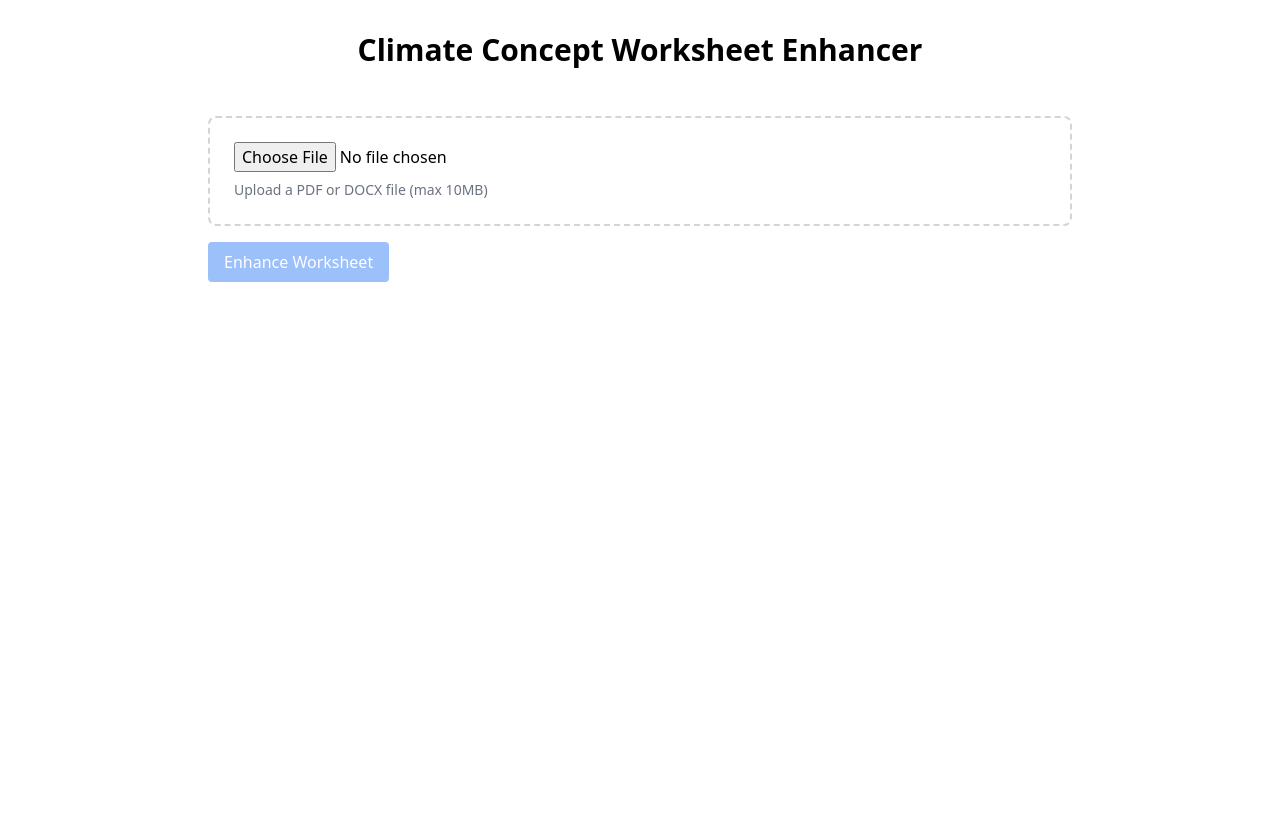
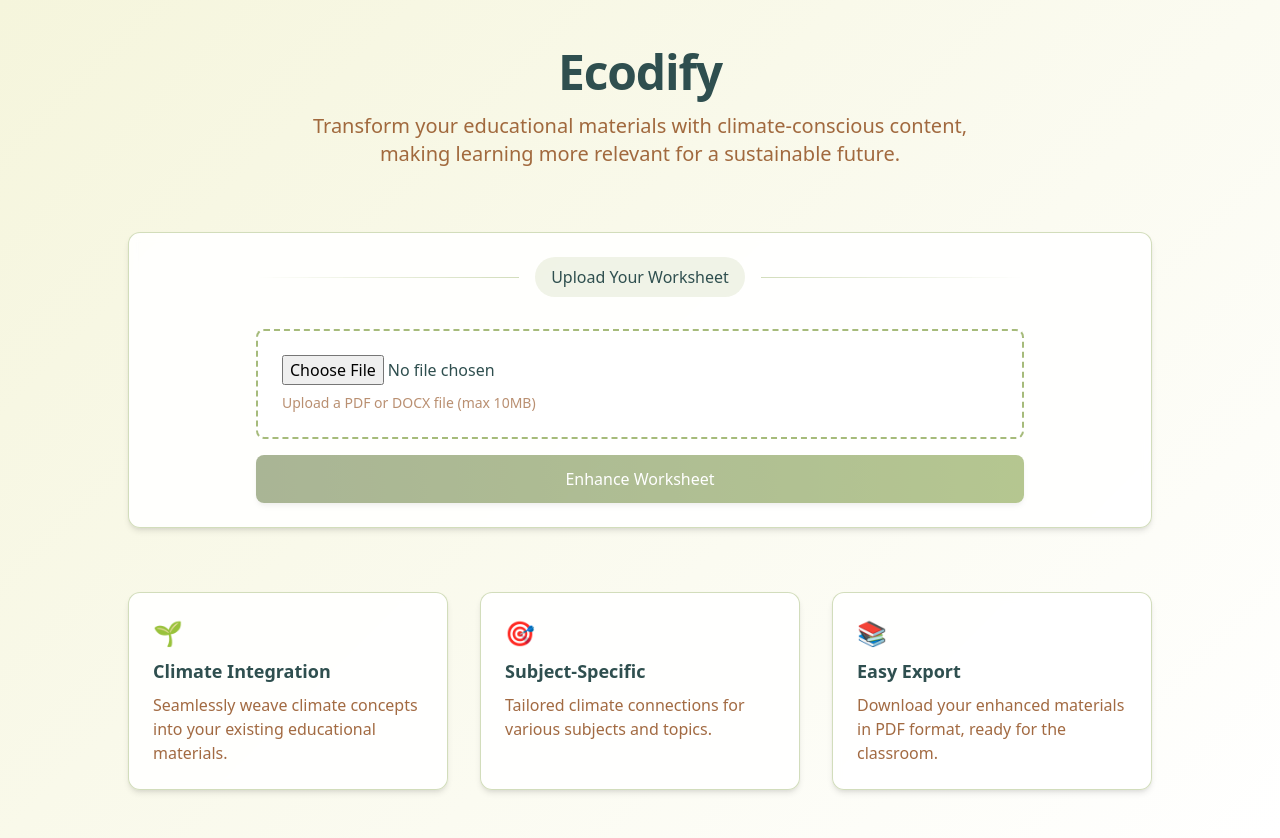
Before and after one commit to AnshSheth/ASESClimate, a Next.js app in the folder frontend/: page / in a window 1280 px wide. Before the commit the page ends 800 px from the top, so only its background shows below. Built offline with nearby package versions, Linux system fonts and the light colour scheme.

Commit message:
Update frontend styling and backend formatting for better header hierarchy and improved UI

```diff
--- a/frontend/src/components/FileUpload.tsx
+++ b/frontend/src/components/FileUpload.tsx
@@ -1,4 +1,45 @@
 import React from 'react'
+
+const formatContent = (content: string) => {
+  // Split content into lines
+  const lines = content.split('\n');
+
+  return lines.map((line, index) => {
+    // Handle double asterisk sections (smaller headers)
+    if (line.startsWith('**') && line.endsWith('**')) {
+      const headerText = line.replace(/\*\*/g, '');
+      return <h3 key={index} className="text-xl font-semibold text-ecodify-earth mt-6 mb-3">{headerText}</h3>;
+    }
+
+    // Handle single asterisk sections (major headers)
+    if (line.startsWith('*') && line.endsWith('*')) {
+      const headerText = line.replace(/\*/g, '');
+      return <h2 key={index} className="text-2xl font-bold text-ecodify-moss mt-8 mb-4">{headerText}</h2>;
+    }
+
+    // Questions (lines starting with numbers)
+    if (/^\d+\./.test(line)) {
+      return (
+        <div key={index} className="my-4">
+          <p className="text-lg text-ecodify-moss">{line}</p>
+        </div>
+      );
+    }
+
+    // URLs
+    if (line.startsWith('http')) {
+      return <a key={index} href={line} className="text-ecodify-sage hover:text-ecodify-moss underline" target="_blank" rel="noopener noreferrer">{line}</a>;
+    }
+
+    // Regular text
+    if (line.trim()) {
+      return <p key={index} className="my-2 text-ecodify-earth">{line}</p>;
+    }
+
+    // Empty lines
+    return <br key={index} />;
+  });
+};
 
 export default function FileUpload() {
   const [file, setFile] = React.useState<File | null>(null)
@@ -99,9 +140,9 @@ export default function FileUpload() {
   }
 
   return (
-    <div className="max-w-4xl mx-auto p-4">
+    <div className="space-y-6">
       <form onSubmit={handleSubmit} className="space-y-4">
-        <div className="border-2 border-dashed border-gray-300 rounded-lg p-6">
+        <div className="eco-input group">
           <input
             type="file"
             accept=".pdf,.docx"
@@ -111,13 +152,13 @@ export default function FileUpload() {
             }}
             className="w-full"
           />
-          <p className="text-sm text-gray-500 mt-2">
+          <p className="mt-2 text-sm text-ecodify-earth/60 group-hover:text-ecodify-earth/80">
             Upload a PDF or DOCX file (max 10MB)
           </p>
         </div>
 
         {error && (
-          <div className="bg-red-50 border border-red-200 text-red-700 px-4 py-3 rounded relative" role="alert">
+          <div className="bg-red-50/80 backdrop-blur-sm border border-red-200 text-red-700 px-4 py-3 rounded-lg" role="alert">
             <span className="block sm:inline">{error}</span>
           </div>
         )}
@@ -125,44 +166,51 @@ export default function FileUpload() {
         <button
           type="submit"
           disabled={!file || loading}
-          className="bg-blue-500 text-white px-4 py-2 rounded disabled:opacity-50 hover:bg-blue-600 transition-colors"
+          className="eco-button w-full"
         >
           {loading ? (
-            <span className="flex items-center">
-              <svg className="animate-spin -ml-1 mr-3 h-5 w-5 text-white" xmlns="http://www.w3.org/2000/svg" fill="none" viewBox="0 0 24 24">
+            <>
+              <svg className="animate-spin h-5 w-5" xmlns="http://www.w3.org/2000/svg" fill="none" viewBox="0 0 24 24">
                 <circle className="opacity-25" cx="12" cy="12" r="10" stroke="currentColor" strokeWidth="4"></circle>
                 <path className="opacity-75" fill="currentColor" d="M4 12a8 8 0 018-8V0C5.373 0 0 5.373 0 12h4zm2 5.291A7.962 7.962 0 014 12H0c0 3.042 1.135 5.824 3 7.938l3-2.647z"></path>
               </svg>
               Enhancing...
-            </span>
+            </>
           ) : 'Enhance Worksheet'}
         </button>
       </form>
 
       {enhancedContent && (
-        <div className="mt-8">
-          <div className="flex justify-between items-center mb-4">
-            <h2 className="text-xl font-bold text-gray-800">Enhanced Content:</h2>
+        <div className="space-y-4">
+          <div className="flex items-center justify-between">
+            <h2 className="text-xl font-semibold text-ecodify-moss">Enhanced Content:</h2>
             <button
               onClick={handleDownloadPDF}
               disabled={downloadLoading}
-              className="bg-green-500 text-white px-4 py-2 rounded hover:bg-green-600 transition-colors disabled:opacity-50"
+              className="eco-button"
             >
               {downloadLoading ? (
-                <span className="flex items-center">
-                  <svg className="animate-spin -ml-1 mr-3 h-5 w-5 text-white" xmlns="http://www.w3.org/2000/svg" fill="none" viewBox="0 0 24 24">
+                <>
+                  <svg className="animate-spin h-5 w-5" xmlns="http://www.w3.org/2000/svg" fill="none" viewBox="0 0 24 24">
                     <circle className="opacity-25" cx="12" cy="12" r="10" stroke="currentColor" strokeWidth="4"></circle>
                     <path className="opacity-75" fill="currentColor" d="M4 12a8 8 0 018-8V0C5.373 0 0 5.373 0 12h4zm2 5.291A7.962 7.962 0 014 12H0c0 3.042 1.135 5.824 3 7.938l3-2.647z"></path>
                   </svg>
                   Generating PDF...
-                </span>
-              ) : 'Download PDF'}
+                </>
+              ) : (
+                <>
+                  <span>Download PDF</span>
+                  <svg className="w-5 h-5" fill="none" stroke="currentColor" viewBox="0 0 24 24">
+                    <path strokeLinecap="round" strokeLinejoin="round" strokeWidth={2} d="M4 16v1a3 3 0 003 3h10a3 3 0 003-3v-1m-4-4l-4 4m0 0l-4-4m4 4V4" />
+                  </svg>
+                </>
+              )}
             </button>
           </div>
-          <div className="bg-white border border-gray-300 rounded-lg p-6 shadow-sm">
-            <pre className="whitespace-pre-wrap text-gray-800 font-sans text-base">
-              {enhancedContent}
-            </pre>
+          <div className="eco-card !bg-white/95 overflow-auto">
+            <div className="prose prose-lg prose-headings:text-ecodify-moss prose-p:text-ecodify-earth">
+              {formatContent(enhancedContent)}
+            </div>
           </div>
         </div>
       )}
--- a/frontend/src/pages/index.tsx
+++ b/frontend/src/pages/index.tsx
@@ -1,13 +1,77 @@
 import React from 'react'
 import FileUpload from '../components/FileUpload'
+import Head from 'next/head'
 
 export default function Home() {
   return (
-    <main className="min-h-screen p-8">
-      <h1 className="text-3xl font-bold text-center mb-8">
-        Climate Concept Worksheet Enhancer
-      </h1>
-      <FileUpload />
-    </main>
+    <>
+      <Head>
+        <title>Ecodify - Climate-Enhanced Learning</title>
+        <meta name="description" content="Transform your educational materials with climate-conscious content" />
+      </Head>
+
+      <main className="min-h-screen px-4 py-12 sm:px-6 lg:px-8">
+        <div className="max-w-5xl mx-auto">
+          {/* Hero Section */}
+          <div className="text-center mb-16">
+            <h1 className="text-5xl font-bold text-ecodify-moss mb-4 tracking-tight">
+              Ecodify
+            </h1>
+            <p className="text-xl text-ecodify-earth/80 max-w-2xl mx-auto">
+              Transform your educational materials with climate-conscious content,
+              making learning more relevant for a sustainable future.
+            </p>
+          </div>
+
+          {/* Main Content Card */}
+          <div className="eco-card">
+            <div className="max-w-3xl mx-auto">
+              <div className="flex items-center justify-center space-x-4 mb-8">
+                <div className="h-px flex-1 bg-gradient-to-r from-transparent to-ecodify-sage/30"></div>
+                <span className="px-4 py-2 rounded-full bg-ecodify-sage/10 text-ecodify-moss font-medium">
+                  Upload Your Worksheet
+                </span>
+                <div className="h-px flex-1 bg-gradient-to-l from-transparent to-ecodify-sage/30"></div>
+              </div>
+
+              <FileUpload />
+            </div>
+          </div>
+
+          {/* Features Section */}
+          <div className="mt-16 grid grid-cols-1 md:grid-cols-3 gap-8">
+            <div className="eco-card">
+              <div className="text-ecodify-autumn text-2xl mb-2">🌱</div>
+              <h3 className="text-lg font-semibold text-ecodify-moss mb-2">
+                Climate Integration
+              </h3>
+              <p className="text-ecodify-earth/80">
+                Seamlessly weave climate concepts into your existing educational materials.
+              </p>
+            </div>
+
+            <div className="eco-card">
+              <div className="text-ecodify-autumn text-2xl mb-2">🎯</div>
+              <h3 className="text-lg font-semibold text-ecodify-moss mb-2">
+                Subject-Specific
+              </h3>
+              <p className="text-ecodify-earth/80">
+                Tailored climate connections for various subjects and topics.
+              </p>
+            </div>
+
+            <div className="eco-card">
+              <div className="text-ecodify-autumn text-2xl mb-2">📚</div>
+              <h3 className="text-lg font-semibold text-ecodify-moss mb-2">
+                Easy Export
+              </h3>
+              <p className="text-ecodify-earth/80">
+                Download your enhanced materials in PDF format, ready for the classroom.
+              </p>
+            </div>
+          </div>
+        </div>
+      </main>
+    </>
   )
 }
--- a/frontend/src/styles/globals.css
+++ b/frontend/src/styles/globals.css
@@ -3,11 +3,41 @@
 @tailwind utilities;
 
 :root {
-  --foreground-rgb: 0, 0, 0;
-  --background-rgb: 255, 255, 255;
+  --foreground-rgb: 47, 79, 79;  /* Dark Slate Gray */
+  --background-start-rgb: 245, 245, 220;  /* Beige */
+  --background-end-rgb: 255, 255, 255;  /* White */
 }
 
 body {
   color: rgb(var(--foreground-rgb));
-  background: rgb(var(--background-rgb));
+  background: linear-gradient(
+    135deg,
+    rgb(var(--background-start-rgb)),
+    rgb(var(--background-end-rgb))
+  );
+  min-height: 100vh;
 }
+
+@layer components {
+  .eco-card {
+    @apply bg-white/90 backdrop-blur-sm rounded-xl shadow-natural
+           border border-ecodify-sage/30 p-6
+           transition-all duration-300 hover:shadow-lg;
+  }
+
+  .eco-button {
+    @apply bg-gradient-to-r from-ecodify-leaf to-ecodify-sage
+           text-white font-medium px-6 py-3 rounded-lg
+           shadow-natural transition-all duration-300
+           hover:shadow-lg hover:scale-105
+           disabled:opacity-50 disabled:hover:scale-100
+           flex items-center justify-center gap-2;
+  }
+
+  .eco-input {
+    @apply border-2 border-dashed border-ecodify-sage/60
+           rounded-lg p-6 bg-white/80 backdrop-blur-sm
+           transition-all duration-300
+           hover:border-ecodify-leaf/70 focus-within:border-ecodify-leaf;
+  }
+}
--- a/frontend/tailwind.config.ts
+++ b/frontend/tailwind.config.ts
@@ -9,9 +9,22 @@ const config: Config = {
   theme: {
     extend: {
       colors: {
-        background: "var(--background)",
-        foreground: "var(--foreground)",
+        ecodify: {
+          sage: '#6B8E23',      // Olive Drab - richer green
+          moss: '#2F4F4F',      // Dark Slate Gray - deep forest
+          leaf: '#556B2F',      // Dark Olive Green - rich earthy
+          sky: '#87CEEB',       // Brighter sky blue
+          sand: '#DEB887',      // Burlywood - warmer sand
+          earth: '#8B4513',     // Saddle Brown - deeper earth
+          autumn: '#CD853F'     // Peru - warmer autumn
+        }
       },
+      backgroundImage: {
+        'gradient-radial': 'radial-gradient(var(--tw-gradient-stops))',
+      },
+      boxShadow: {
+        'natural': '0 4px 6px -1px rgba(0, 0, 0, 0.1), 0 2px 4px -1px rgba(0, 0, 0, 0.06)',
+      }
     },
   },
   plugins: [],
```
Also changed, not shown: 1 other file (tests, documents, lock files or other folders).
